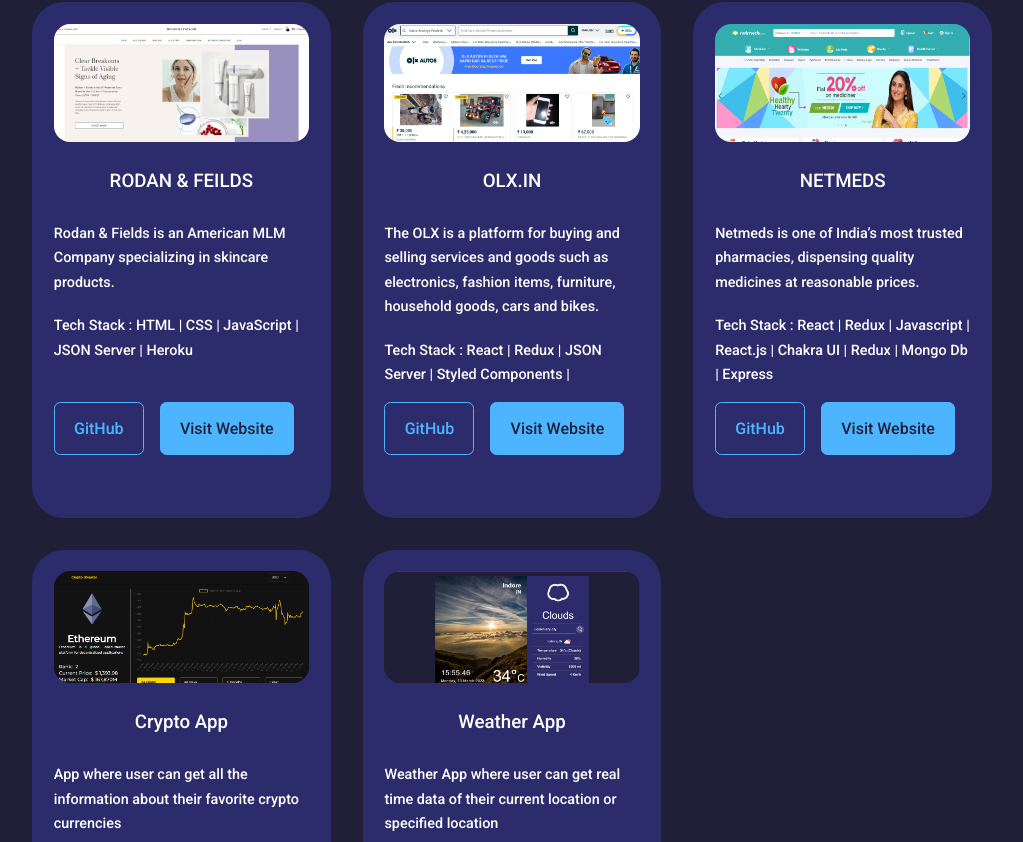
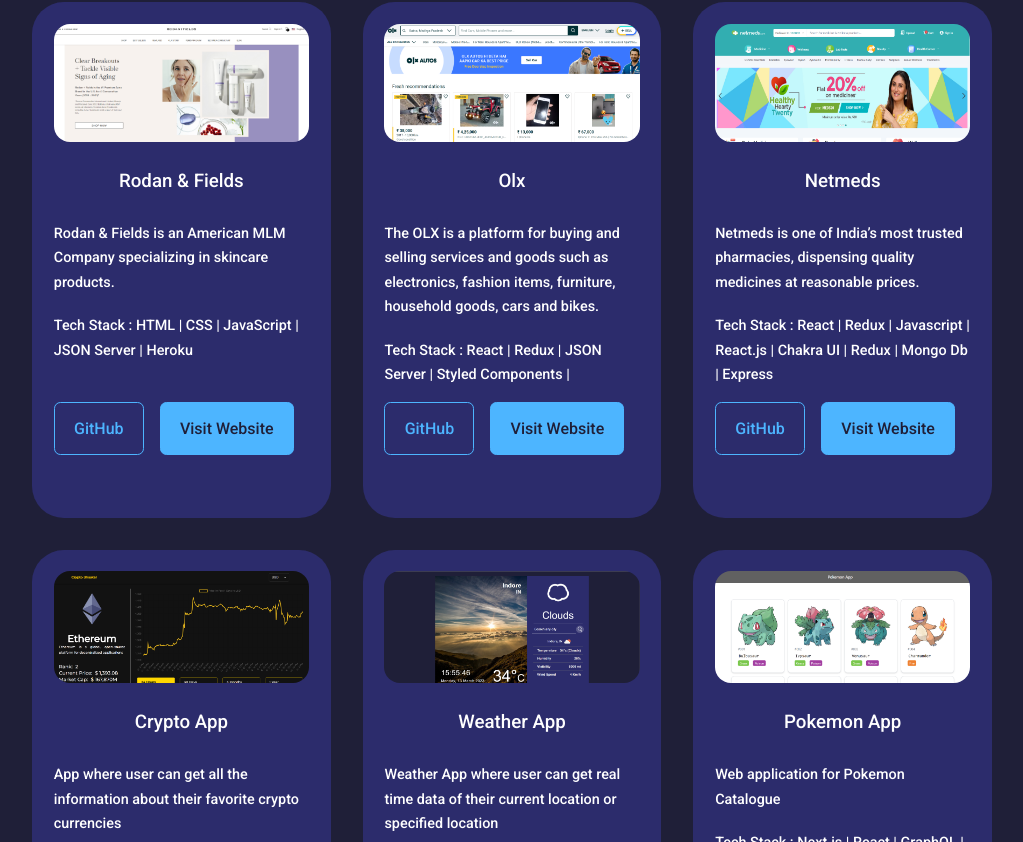
Before and after one commit to itsvikasdwivedi/Portfolio, a React (Create React App) app: page / in a window 1280 px wide. Shown: the part 1818-2660 px from the top of the page, without its empty margins (128-1151 px from the left). Built offline with nearby package versions, Linux system fonts and the light colour scheme.

Commit message:
proj added

```diff
--- a/src/components/Projects/Portfolio.jsx
+++ b/src/components/Projects/Portfolio.jsx
@@ -4,6 +4,7 @@
 import IMG3 from '../../Assets/netmeds.png';
 import IMG4 from '../../Assets/crypto.png';
 import IMG5 from '../../Assets/weather.png';
+import IMG6 from '../../Assets/pokemon.png';
 import './portfolio.css';
 
 
@@ -11,7 +12,7 @@
   const teamProjects = [
     {
       id: 1,
-      title: 'RODAN & FEILDS',
+      title: 'rodan & fields',
       img: IMG1,
       description:
         'Rodan & Fields is an American MLM Company specializing in skincare products.',
@@ -21,7 +22,7 @@
     },
     {
       id: 2,
-      title: 'OLX.IN',
+      title: 'olx',
       img: IMG2,
       description: 'The OLX is a platform for buying and selling services and goods such as electronics, fashion items, furniture, household goods, cars and bikes.',
       technologies: 'Tech Stack : React | Redux | JSON Server | Styled Components | ',
@@ -30,7 +31,7 @@
     },
     {
       id: 3,
-      title: 'NETMEDS',
+      title: 'netmeds',
       img: IMG3,
       description: 'Netmeds is one of India’s most trusted pharmacies, dispensing quality medicines at reasonable prices.',
       technologies: ' Tech Stack : React | Redux | Javascript | React.js | Chakra UI | Redux | Mongo Db |  Express',
@@ -39,7 +40,7 @@
     },
     {
       id: 4,
-      title: 'Crypto App',
+      title: 'crypto app',
       img: IMG4,
       description: 'App where user can get all the information about their favorite crypto currencies',
       technologies: 'Tech Stack : React | Redux | React-Chart Js | Material UI ',
@@ -48,13 +49,22 @@
     },
     {
       id: 5,
-      title: 'Weather App',
+      title: 'weather App',
       img: IMG5,
       description: 'Weather App where user can get real time data of their current location or specified location',
       technologies: 'Tech Stack : React | React Animated Weather | Weather API',
       link: 'https://jazzy-starship-b83aef.netlify.app/',
       github: 'https://github.com/itsvikasdwivedi/Weather-App'
-    }
+    },
+    {
+      id: 6,
+      title: 'pokemon App',
+      img: IMG6,
+      description: 'Web application for Pokemon Catalogue',
+      technologies: 'Tech Stack : Next.js | React | GraphQL | Apollo GraphQL',
+      link: 'https://pokedex-app-278.vercel.app/',
+      github: 'https://github.com/itsvikasdwivedi/pokedex-app'
+    },
   ];
 
   return (
--- a/src/components/Projects/portfolio.css
+++ b/src/components/Projects/portfolio.css
@@ -26,6 +26,7 @@
 .portfolio__item h3 {
     margin: 1.5rem 0;
     text-align: center;
+    text-transform: capitalize;
 }
 
 .portfolio__item p {
```
Also changed, not shown: src/assets/pokemon.png (added), 1 other file (tests, documents, lock files or other folders).
